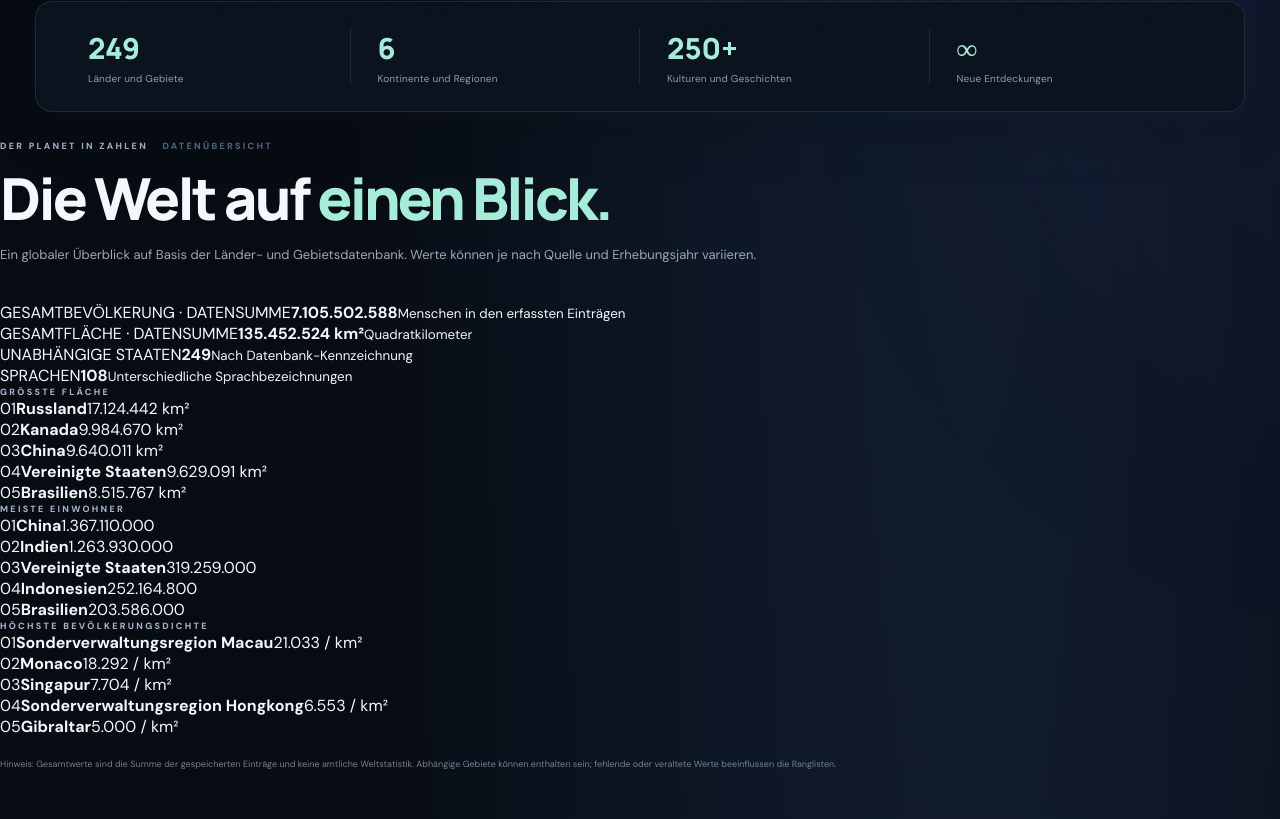
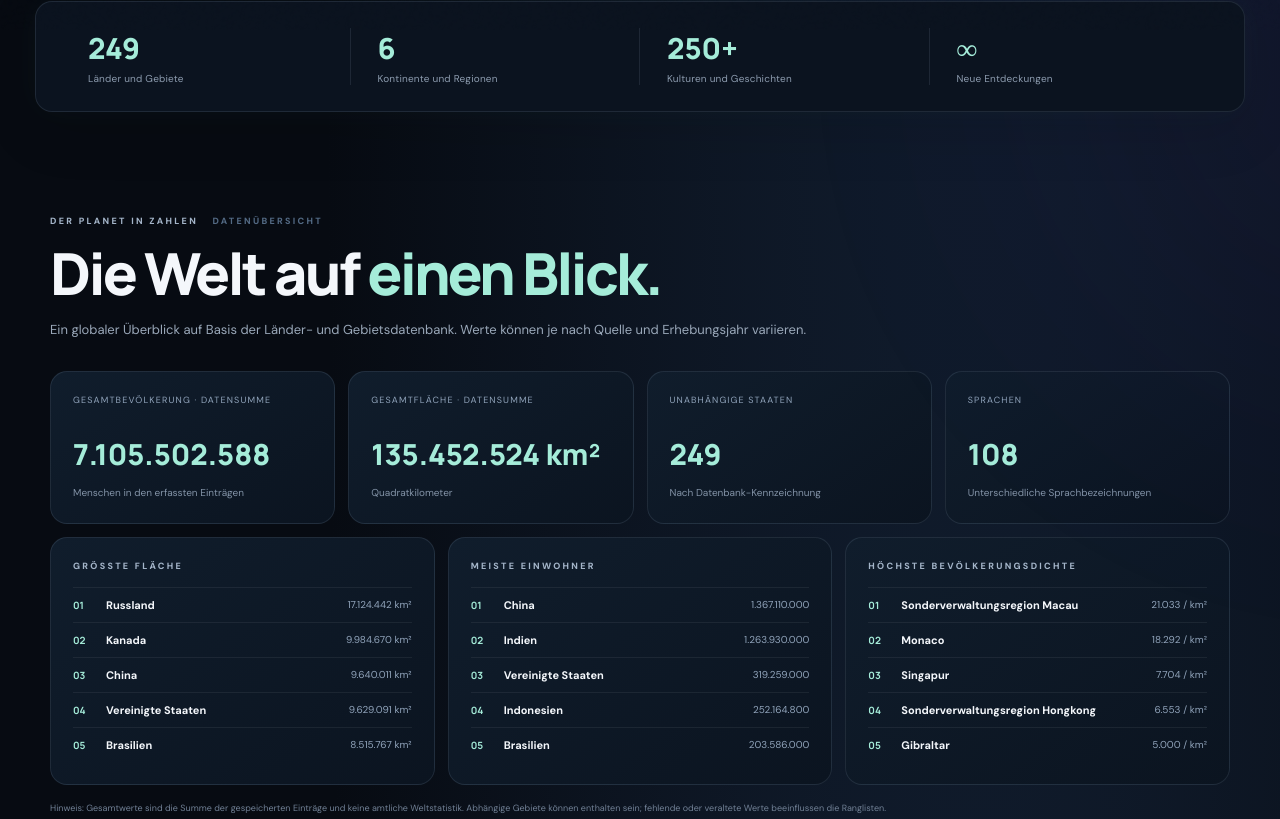
Before and after one commit to lanzess/WORLD-QUIZ, a plain HTML site: page index.html in a window 1280 px wide. Shown: the part 770-1589 px from the top of the page. Drawn offline with Linux system fonts and the light colour scheme; animation ran at ten frames a second.

Commit message:
Style expanded world statistics and country data

```diff
--- a/style.css
+++ b/style.css
@@ -381,3 +381,24 @@ body{background-size:180% 180%;animation:pageAtmosphere 24s ease-in-out infinite
 @keyframes toastIn{from{opacity:0;transform:translate(-50%,15px)}to{opacity:1;transform:translate(-50%,0)}}
 @media(max-width:760px){.planet{animation-duration:8s}.country-card:hover{transform:translateY(-3px)}}
 @media(prefers-reduced-motion:reduce){body,.ambient,.hero-content,.hero-visual,.hero-scroll,.planet,.planet>span,.orbit-one,.orbit-two,.planet-label,.star,.pulse-dot,.live-dot,.stats-strip,.fact-icon,.about-orb,.about-orb-inner{animation:none!important}.reveal-ready .reveal,.reveal-ready .reveal-stagger>*{opacity:1;transform:none;transition:none}}
+
+/* EXPANDED ATLAS DATA */
+.world-data-section{max-width:1180px;margin:0 auto;padding:75px 0 45px}
+.world-data-section .section-heading{margin-bottom:28px}
+.world-metrics{display:grid;grid-template-columns:repeat(4,minmax(0,1fr));gap:13px}
+.world-metrics article,.world-rankings article{min-width:0;padding:22px;border:1px solid var(--line);border-radius:17px;background:linear-gradient(145deg,#101d2c,#0b1420)}
+.world-metrics article>span{display:block;color:#91a4bb;font-size:9px;letter-spacing:1.15px;line-height:1.5;min-height:28px}
+.world-metrics strong{display:block;margin:12px 0 6px;font:800 clamp(20px,2.5vw,29px) Manrope;color:#a5ecd9;overflow-wrap:anywhere}
+.world-metrics small{color:#8393a7;font-size:10px;line-height:1.5}
+.world-rankings{display:grid;grid-template-columns:repeat(3,minmax(0,1fr));gap:13px;margin-top:13px}
+.world-rankings article>.kicker{margin-bottom:15px}
+.ranking-list{display:grid;gap:0}
+.ranking-row{display:grid;grid-template-columns:25px minmax(0,1fr) auto;align-items:center;gap:8px;padding:10px 0;border-top:1px solid #ffffff10;font-size:11px}
+.ranking-number{color:#a5ecd9;font:700 10px Manrope}
+.ranking-row b{font-size:11px;overflow:hidden;text-overflow:ellipsis;white-space:nowrap}
+.ranking-row>span:last-child{color:#91a4bb;font-size:10px;text-align:right}
+.world-data-section .data-note{line-height:1.7;margin-top:16px}
+.card-extra{display:flex;justify-content:space-between;gap:8px;margin-top:10px;padding-top:9px;border-top:1px solid #ffffff10;color:#8192a7;font-size:9px}
+.card-extra span:last-child{color:#a5ecd9;white-space:nowrap}
+@media(max-width:900px){.world-data-section{padding:65px 25px 35px}.world-metrics{grid-template-columns:repeat(2,minmax(0,1fr))}.world-rankings{grid-template-columns:1fr 1fr}.world-rankings article:last-child{grid-column:1/-1}}
+@media(max-width:600px){.world-data-section{padding:55px 20px 25px}.world-metrics{gap:8px}.world-metrics article{padding:15px}.world-metrics article>span{font-size:8px}.world-metrics strong{font-size:20px}.world-rankings{grid-template-columns:1fr}.world-rankings article:last-child{grid-column:auto}.ranking-row{font-size:10px}.card-extra{font-size:8px}}
```
